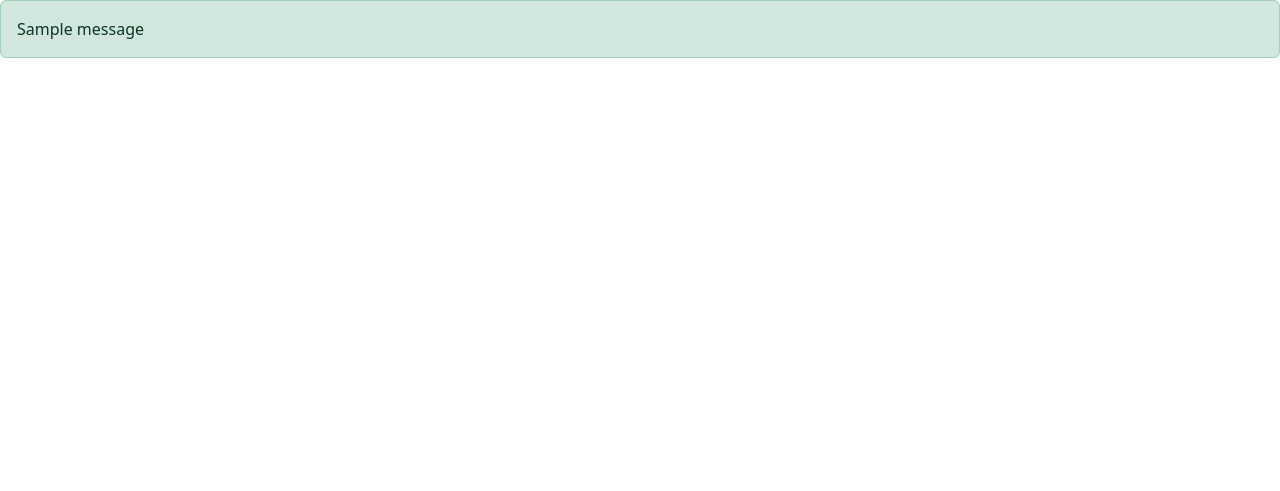
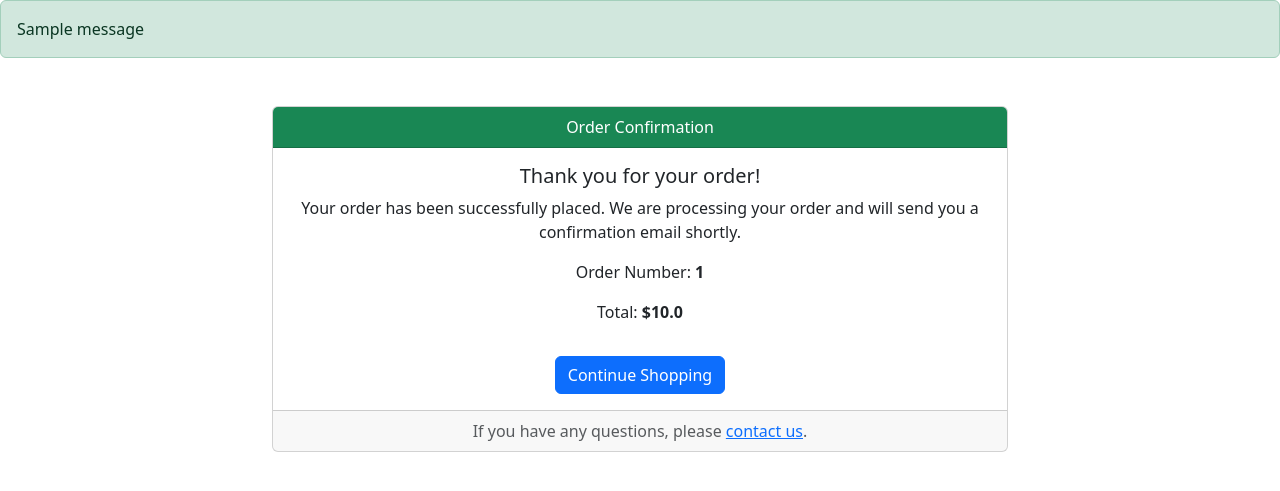
Before and after one commit to NIwanska/WebApp, a Flask app: template app/templates/order/success.html in a window 1280 px wide. Shown: the part 56-547 px from the top of the page. Run offline with Flask 3, Linux system fonts and the light colour scheme; the template is opened without the code that fills it: values that come from a table or form of the project are taken from there, others are empty; tables that the repository leaves empty hold one stand-in row (values such as "Sample post"); one stand-in notice (Sample message) is shown; parts of the project's set-up code (start-up, migrations or seed data) failed here and were passed over.

Commit message:
bug fix, didable anonymous user,  order success template

```diff
--- a/app/templates/order/success.html
+++ b/app/templates/order/success.html
@@ -1,4 +1,25 @@
 {% extends "base.html" %}
 {%block content %}
+<div class="container mt-5">
+<div class="row justify-content-center">
+    <div class="col-md-8">
+    <div class="card text-center">
+        <div class="card-header bg-success text-white">
+        Order Confirmation
+        </div>
+        <div class="card-body">
+        <h5 class="card-title">Thank you for your order!</h5>
+        <p class="card-text">Your order has been successfully placed. We are processing your order and will send you a confirmation email shortly.</p>
+        <p class="card-text">Order Number: <strong>{{order.id}}</strong></p>
+        <p class="card-text">Total: <strong>${{order.total}}</strong></p>
+        <a href="/" class="btn btn-primary mt-3">Continue Shopping</a>
+        </div>
+        <div class="card-footer text-muted">
+        If you have any questions, please <a href="">contact us</a>.
+        </div>
+    </div>
+    </div>
+</div>
+</div>
 
 {% endblock %}
```
Also changed, not shown: app/templates/auth/login.html (+0 -8 lines), app/templates/auth/signup.html (+0 -7 lines), app/templates/order/make_order.html (+5 -2 lines), app/views/order.py (+13 -8 lines), app/views/products.py (+13 -11 lines).
